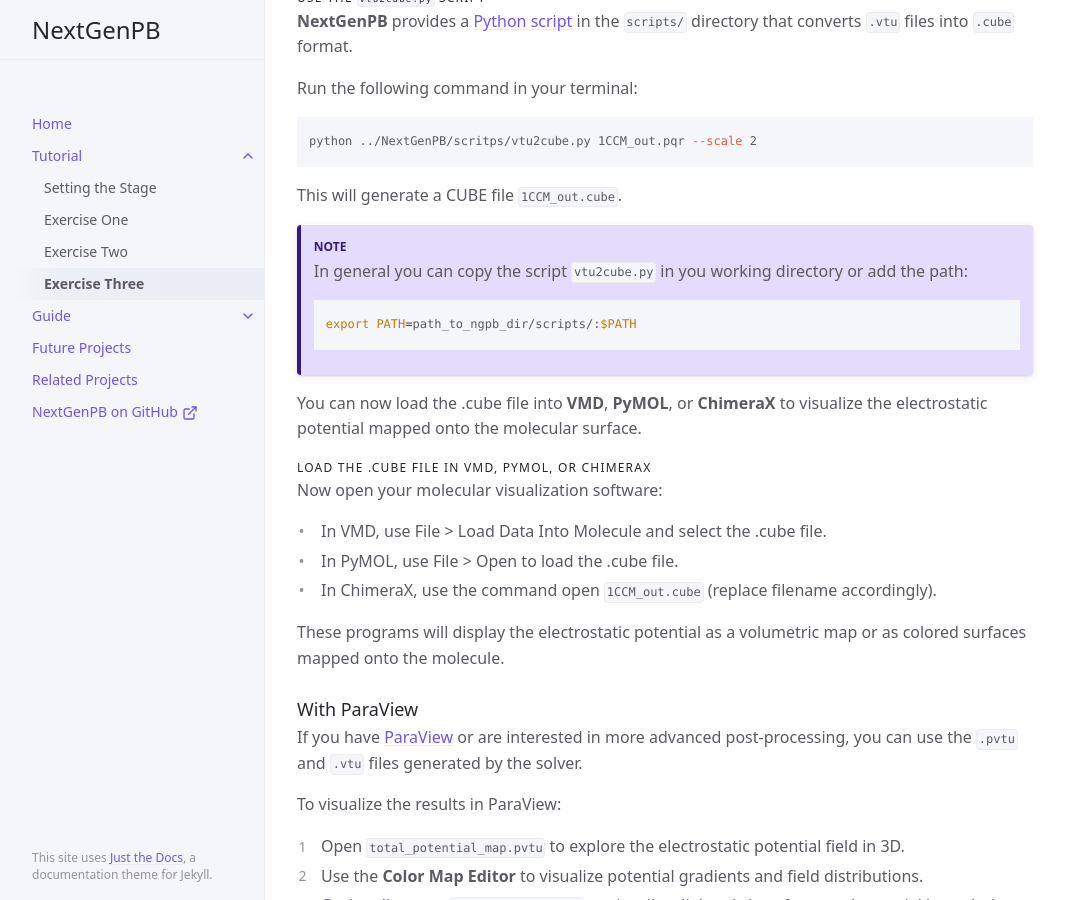
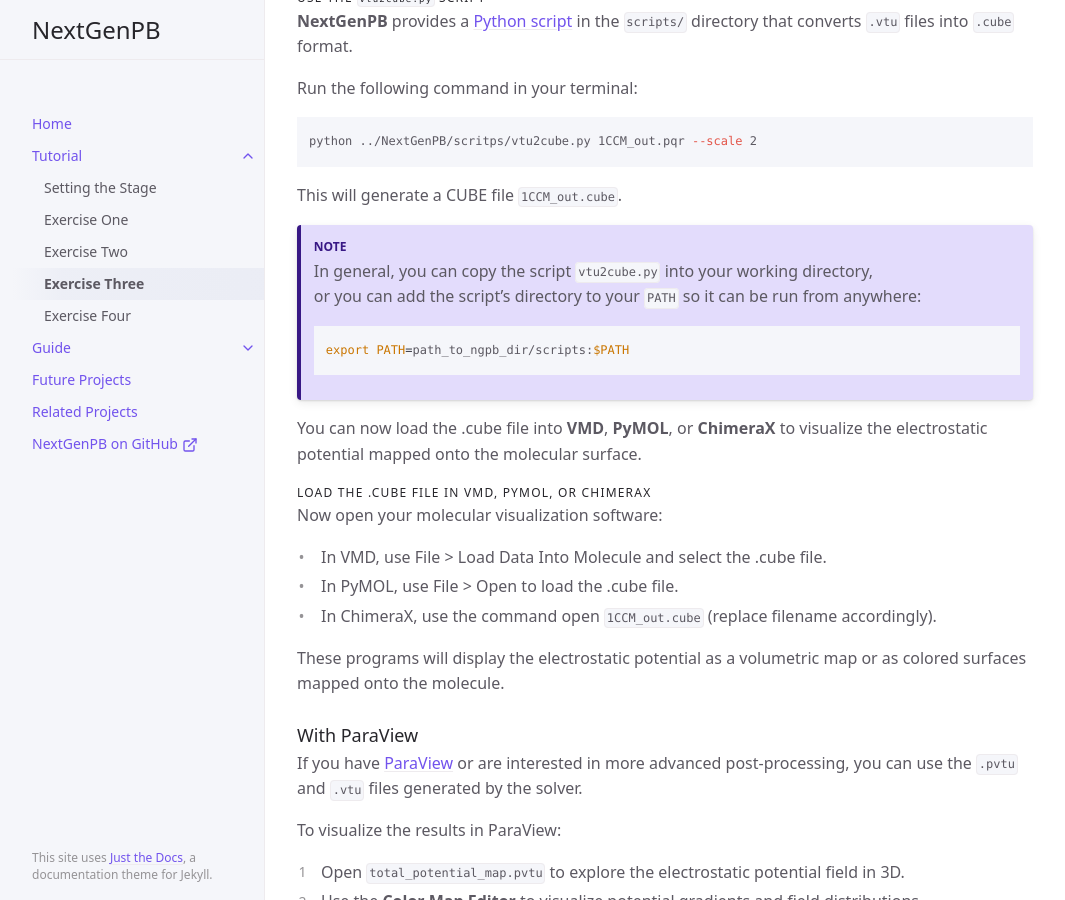
Before and after one commit to vdiflorio/nextgenpb_tutorial, a Jekyll site: the page built from docs/tutorial/ex3.md, in a window 1280 px wide and 900 px high, scrolled down 2882 px. Shown: the whole window, without its empty margins (107-1172 px from the left). Built offline with Jekyll 4.4.1, drawn with Linux system fonts in a browser that asks for light colours; cached includes are drawn as plain includes.

Commit message:
ex4 begin

````diff
--- a/docs/tutorial/ex3.md
+++ b/docs/tutorial/ex3.md
@@ -137,9 +137,11 @@ python ../NextGenPB/scritps/vtu2cube.py 1CCM_out.pqr --scale 2
 This will generate a CUBE file `1CCM_out.cube`.
 
 {: .note }
-> In general you can copy the script `vtu2cube.py` in you working directory or add the path:
+> In general, you can copy the script `vtu2cube.py` into your working directory,
+> or you can add the script’s directory to your `PATH` so it can be run from anywhere:
+>
 > ```bash
-> export PATH=path_to_ngpb_dir/scripts/:$PATH
+> export PATH=path_to_ngpb_dir/scripts:$PATH
 > ```
 
 You can now load the .cube file into **VMD**, **PyMOL**, or **ChimeraX** to visualize the electrostatic potential mapped onto the molecular surface.
````
Also changed, not shown: docs/tutorial/ex4.md (added, +20 -0 lines).
